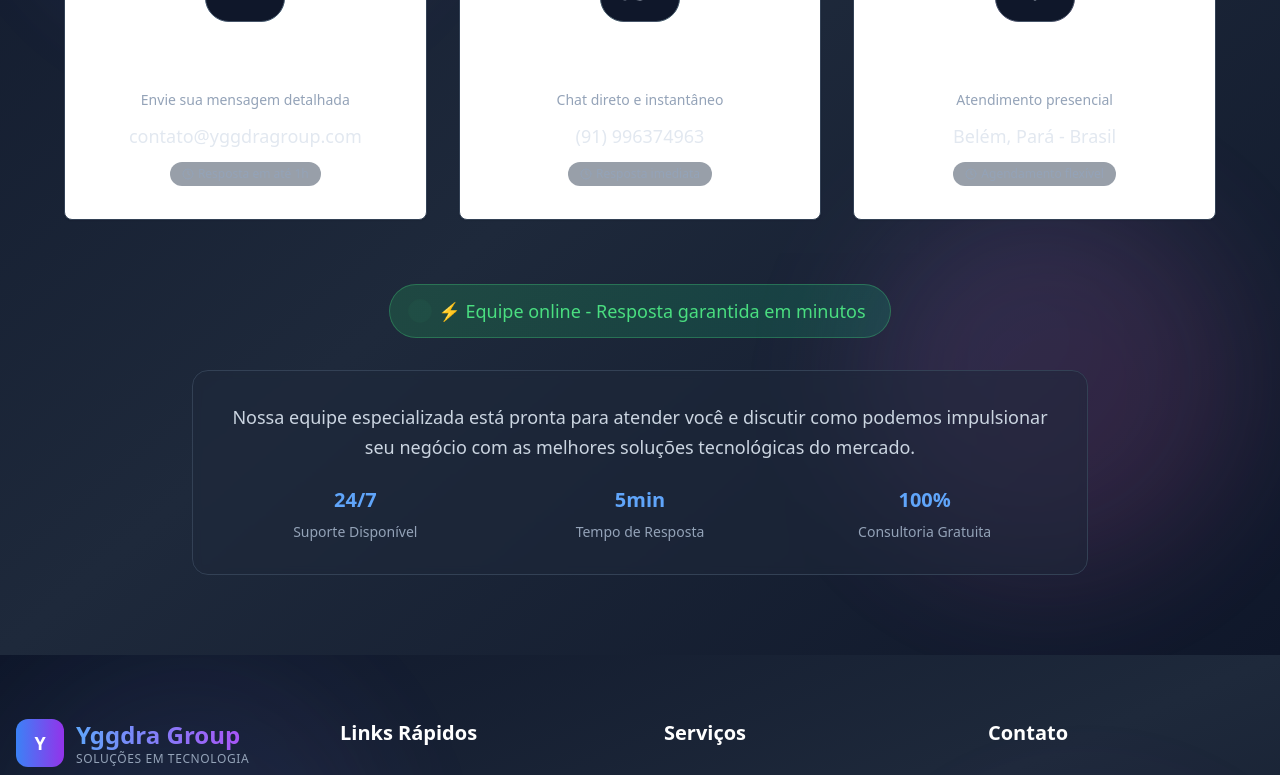
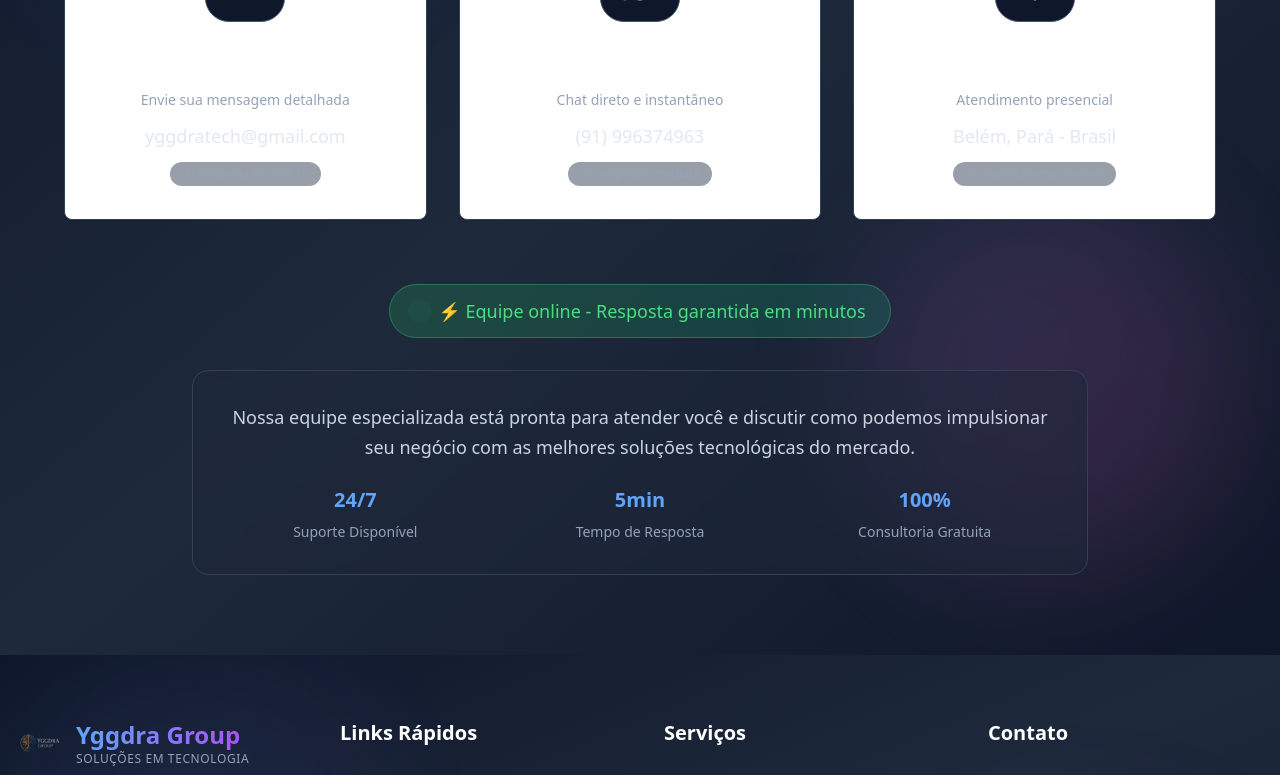
Before and after one commit to Gaab-elle/YggdraGroup-Website, a React (Vite) app: page / in a window 1280 px wide. Shown: the part 3920-4695 px from the top of the page. Built offline with nearby package versions, Linux system fonts and the light colour scheme.

Commit message:
✨ Add: Logo da Yggdra no footer

```diff
--- a/src/components/Contact.tsx
+++ b/src/components/Contact.tsx
@@ -6,8 +6,8 @@ const Contact = () => {
     {
       icon: Mail,
       title: "Email",
-      content: "contato@yggdragroup.com",
-      link: "mailto:contato@yggdragroup.com",
+      content: "yggdratech@gmail.com",
+      link: "mailto:yggdratech@gmail.com",
       description: "Envie sua mensagem detalhada",
       color: "from-blue-500 to-cyan-500",
       responseTime: "Resposta em até 1h"
--- a/src/components/Footer.tsx
+++ b/src/components/Footer.tsx
@@ -59,7 +59,7 @@ import {
       {
         name: "GitHub",
         icon: Github,
-        url: "https://github.com/yggdragroup",
+        url: "https://github.com/yggdratech",
         color: "hover:text-gray-400"
       }
     ];
@@ -103,9 +103,11 @@ import {
               {/* Company Info */}
               <div className="lg:col-span-1 space-y-6">
                 <div className="flex items-center space-x-3 group cursor-pointer" onClick={() => scrollToSection('#home')}>
-                  <div className="w-12 h-12 bg-gradient-to-r from-blue-500 to-purple-600 rounded-xl flex items-center justify-center group-hover:scale-110 transition-transform duration-300">
-                    <span className="text-white font-bold text-lg">Y</span>
-                  </div>
+                  <img
+                    src="/yggdra-logo.png"
+                    alt="Yggdra Group"
+                    className="h-12 w-auto group-hover:scale-110 transition-transform duration-300"
+                  />
                   <div>
                     <span className="text-2xl font-bold bg-gradient-to-r from-blue-400 to-purple-500 bg-clip-text text-transparent">
                       Yggdra Group
```
Also changed, not shown: public/Yggdratech-logo.png (added).
